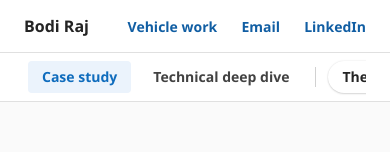
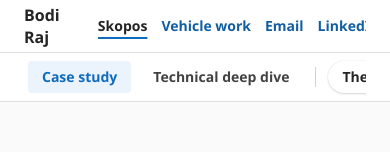
Before and after one commit to bodiraj93/bodiraj93.github.io, a plain HTML site: page index.html in a window 390 px wide. Shown: the top 152 px of the page. Drawn offline with Linux system fonts and the light colour scheme.

Commit message:
Site header as a hierarchy: Skopos and Vehicle work on top, page tabs, then sections
The current top-level area is underlined. At phone width the top links scroll sideways.

Co-Authored-By: Claude Opus 5.5 <noreply@anthropic.com>
Claude-Session: https://claude.ai/code/session_016vBTXiLWHGQ2eo5Jazwisw

```diff
--- a/index.html
+++ b/index.html
@@ -16,21 +16,22 @@
 <meta name="google-site-verification" content="jhf5IRQitZD0IKRXEUvw29WtyQls0X3uq4EDKf5aHxo">
 <link rel="canonical" href="https://bodiraj93.github.io/">
 <script type="application/ld+json">{"@context": "https://schema.org", "@type": "Person", "name": "Bodi Rajamanthri", "url": "https://bodiraj93.github.io/", "email": "mailto:bodiraj93@gmail.com", "jobTitle": "Product Lead", "address": {"@type": "PostalAddress", "addressLocality": "Winnipeg", "addressRegion": "MB", "addressCountry": "CA"}, "alumniOf": [{"@type": "CollegeOrUniversity", "name": "Red River College Polytechnic"}, {"@type": "CollegeOrUniversity", "name": "University of Winnipeg"}], "knowsAbout": ["IT support", "Quality assurance", "Software testing", "Product management", "Biochemistry", "Laboratory skills", "Automotive electrical"], "sameAs": ["https://www.linkedin.com/in/bodi-raj/"]}</script>
-<link rel="stylesheet" href="site.css?v=7">
+<link rel="stylesheet" href="site.css?v=8">
 </head>
 <body>
 
 <header class="top">
   <div class="wrap top-row">
     <a class="name" href="#">Bodi Raj</a>
-    <nav aria-label="Contact">
+    <nav aria-label="Site">
+      <a href="index.html" aria-current="page">Skopos</a>
       <a href="vehicles.html">Vehicle work</a>
       <a href="mailto:bodiraj93@gmail.com">Email</a>
       <a href="https://www.linkedin.com/in/bodi-raj/">LinkedIn</a>
     </nav>
   </div>
 </header>
-<nav class="secnav" aria-label="Pages and sections">
+<nav class="secnav" aria-label="Skopos pages and sections">
   <div class="wrap secnav-row"><a class="tab" href="index.html" aria-current="page">Case study</a><a class="tab" href="skopos-deep-dive.html">Technical deep dive</a><span class="sep" aria-hidden="true"></span><a href="#problem">The problem</a><a href="#what">What it does</a><a href="#screens">Screens</a><a href="#results">Results</a><a href="#built">How it is built</a><a href="#role">My role</a><a href="#contact">Get in touch</a></div>
 </nav>
 
--- a/site.css
+++ b/site.css
@@ -166,7 +166,9 @@ html { scroll-behavior: smooth; }
 .block > .gallery { margin-top: 16px; }
 .feature h3 { font-size: 18px; line-height: 24px; margin-bottom: 12px; }
 .feature p + p { margin-top: 8px; }
-.top nav a[aria-current="page"] { color: var(--fg1); }
+/* site level 1: the current area is underlined in the brand colour */
+.top nav a[aria-current] { color: var(--fg1); text-decoration: underline; text-decoration-color: var(--brand); text-decoration-thickness: 2px; text-underline-offset: 6px; }
+@media (max-width: 640px) { .top-row { gap: 12px; } .top nav { display: flex; gap: 14px; padding: 10px 0; overflow-x: auto; scrollbar-width: none; } .top nav::-webkit-scrollbar { display: none; } .top nav a { flex: none; margin-left: 0; } }
 .next { display: grid; grid-template-columns: 280px 1fr; gap: 0; overflow: hidden; text-decoration: none; color: inherit; }
 .next img { width: 100%; height: 100%; object-fit: cover; display: block; }
 .next .pad p { color: var(--fg2); }
```
